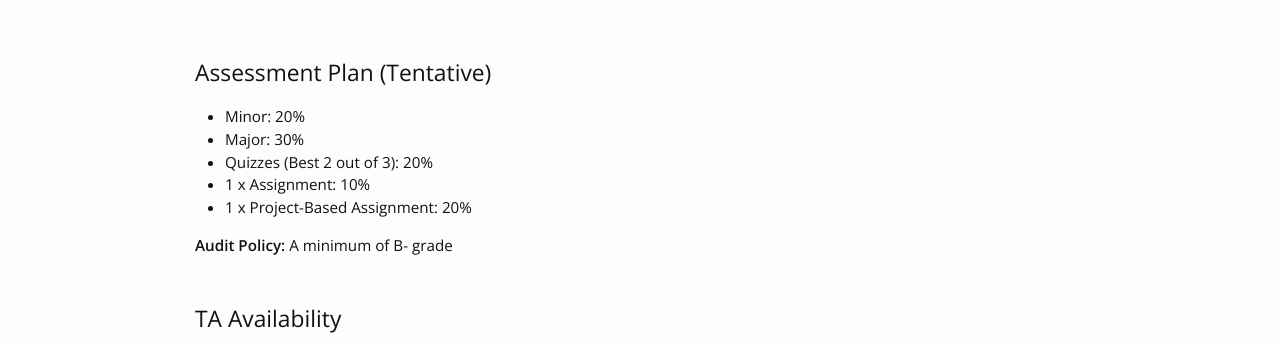
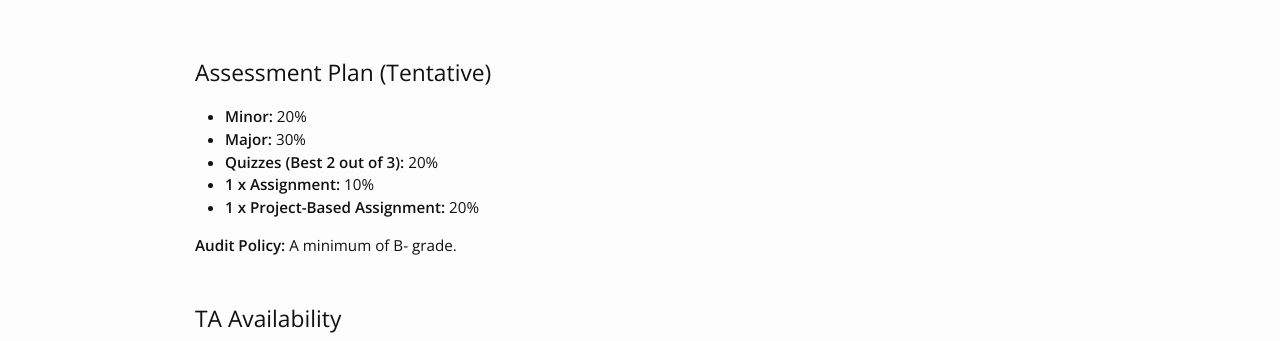
Before and after one commit to lcs2-iitd/ELL409-2501, a Jekyll site: the page built from index.md, in a window 1280 px wide. Shown: the part 1189-1530 px from the top of the page. Built offline with Jekyll 4.4.1, drawn with Linux system fonts in a browser that asks for light colours; nearby versions of some CDN libraries.

```diff
--- a/_layouts/home.html
+++ b/_layouts/home.html
@@ -39,13 +39,13 @@ layout: default
 
     <h2>Assessment Plan (Tentative)</h2>
     <ul>
-        <li>Minor: 20%</li>
-        <li>Major: 30%</li>
-        <li>Quizzes (Best 2 out of 3): 20%</li>
-        <li>1 x Assignment: 10%</li>
-        <li>1 x Project-Based Assignment: 20%</li>
+        <li><b>Minor:</b> 20%</li>
+        <li><b>Major:</b> 30%</li>
+        <li><b>Quizzes (Best 2 out of 3):</b> 20%</li>
+        <li><b>1 x Assignment:</b> 10%</li>
+        <li><b>1 x Project-Based Assignment:</b> 20%</li>
     </ul>
-    <b>Audit Policy:</b> A minimum of B- grade
+    <b>Audit Policy:</b> A minimum of B- grade.
 
     <br />
     <br />
```
